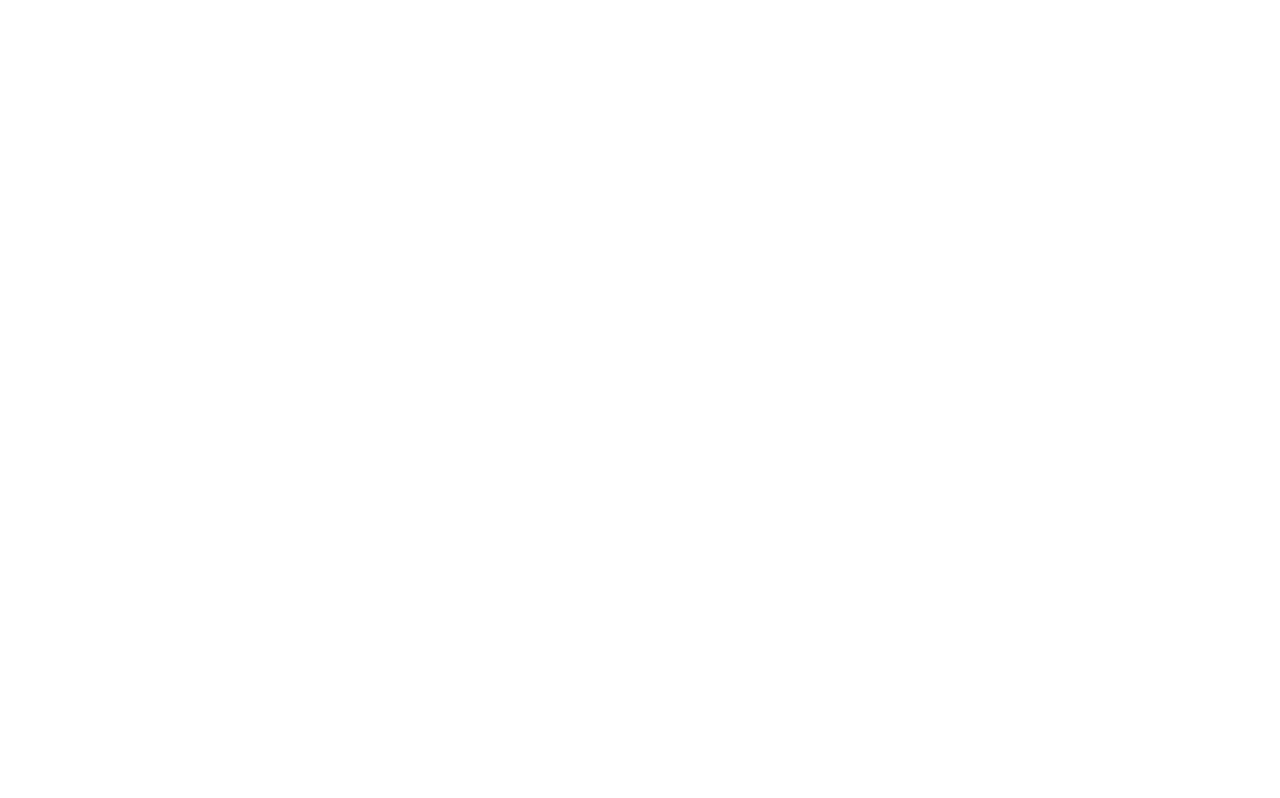
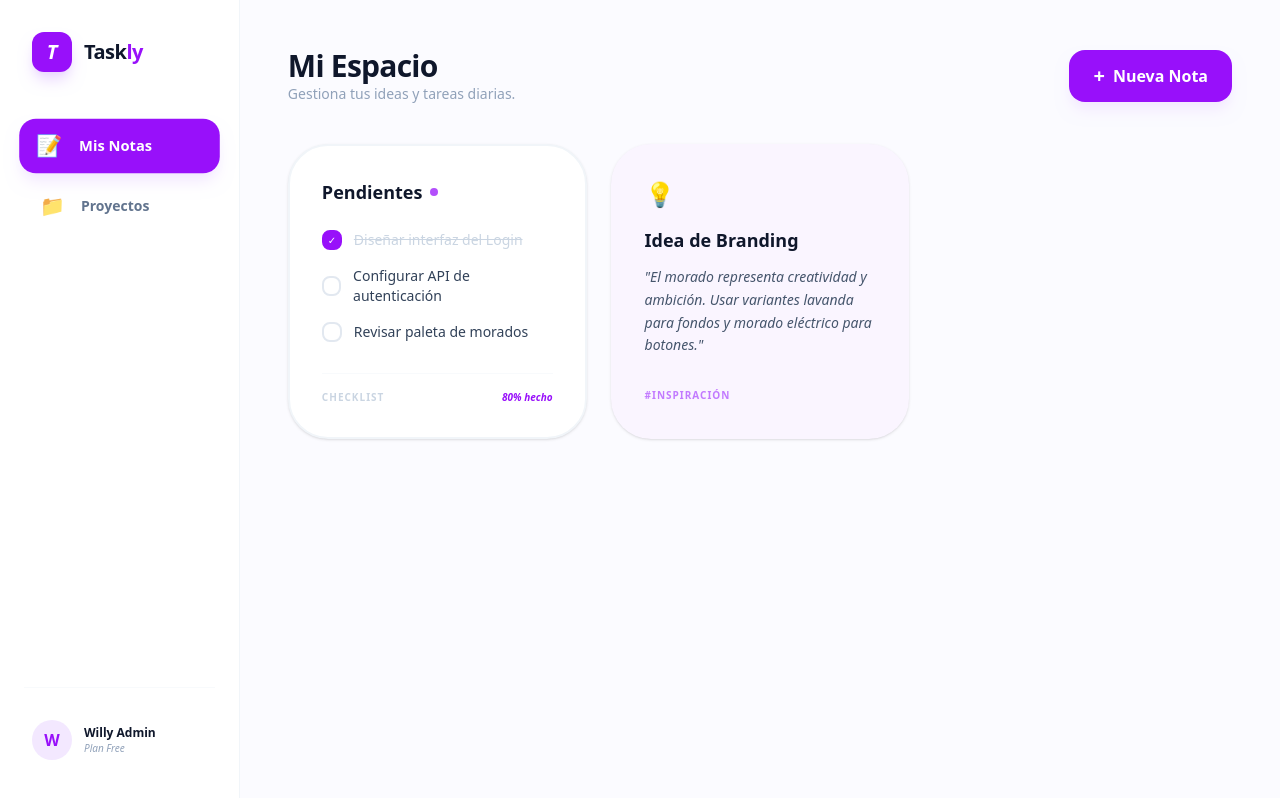
Before and after one commit to BALT9/frontend-task-react, a React (Vite) app: page /dashboard in a window 1280 px wide. Before the commit this address had no page. Built offline with nearby package versions, Linux system fonts and the light colour scheme.

Commit message:
Panel Dashboard

```diff
--- a/package.json
+++ b/package.json
@@ -12,6 +12,7 @@
   "dependencies": {
     "react": "^19.2.4",
     "react-dom": "^19.2.4",
+    "react-hook-form": "^7.72.0",
     "react-router-dom": "^7.13.2"
   },
   "devDependencies": {
--- a/src/App.jsx
+++ b/src/App.jsx
@@ -2,6 +2,7 @@
 
 import Home from './views/Home'
 import Login from './views/Login'
+import Dashboard from './views/Dashboard'
 // import './App.css'
 
 function App() {
@@ -11,6 +12,7 @@
       <Routes >
         <Route path='/' element={<Home />} />
         <Route path='/login' element={<Login />} />
+        <Route path='/dashboard' element={<Dashboard />} />
       </Routes>
     </>
   )
--- /dev/null
+++ b/src/Components/Dashboard/Sidebar.jsx
@@ -0,0 +1,30 @@
+import SidebarItem from './SidebarItem';
+
+export default function Sidebar({ activeTab, setActiveTab }) {
+  return (
+    <aside className="w-20 lg:w-64 bg-white border-r border-slate-100 flex flex-col items-center lg:items-start py-8 px-4 lg:px-6 sticky top-0 h-screen transition-all">
+      <div className="flex items-center gap-3 mb-12 px-2">
+        <div className="w-10 h-10 bg-purple-600 rounded-xl flex items-center justify-center shadow-lg shadow-purple-200">
+          <span className="text-white font-black text-xl italic">T</span>
+        </div>
+        <h1 className="text-xl font-black tracking-tight hidden lg:block">Task<span className="text-purple-600">ly</span></h1>
+      </div>
+
+      <nav className="flex-grow w-full space-y-2">
+        <SidebarItem icon="📝" label="Mis Notas" active={activeTab === 'notas'} onClick={() => setActiveTab('notas')} />
+        {/* <SidebarItem icon="📅" label="Calendario" active={activeTab === 'cal'} onClick={() => setActiveTab('cal')} /> */}
+        <SidebarItem icon="📁" label="Proyectos" active={activeTab === 'pro'} onClick={() => setActiveTab('pro')} />
+      </nav>
+
+      <div className="mt-auto pt-6 border-t border-slate-50 w-full">
+        <div className="flex items-center gap-3 p-2 rounded-2xl hover:bg-slate-50 transition-colors cursor-pointer">
+          <div className="w-10 h-10 rounded-full bg-purple-100 flex items-center justify-center font-bold text-purple-600 shrink-0">W</div>
+          <div className="hidden lg:block overflow-hidden">
+            <p className="text-xs font-bold truncate">Willy Admin</p>
+            <p className="text-[10px] text-slate-400 font-medium italic">Plan Free</p>
+          </div>
+        </div>
+      </div>
+    </aside>
+  );
+}
--- /dev/null
+++ b/src/Components/Dashboard/SidebarItem.jsx
@@ -0,0 +1,17 @@
+export default function SidebarItem({ icon, label, active, onClick }) {
+  return (
+    <div
+      onClick={onClick}
+      className={`flex items-center gap-4 px-4 py-3 rounded-2xl cursor-pointer transition-all duration-300 group ${
+        active
+        ? 'bg-purple-600 text-white shadow-lg shadow-purple-100 scale-105'
+        : 'text-slate-400 hover:bg-purple-50 hover:text-purple-600'
+      }`}
+    >
+      <span className="text-xl">{icon}</span>
+      <span className={`font-bold text-sm hidden lg:block ${active ? 'text-white' : 'text-slate-500'}`}>
+        {label}
+      </span>
+    </div>
+  );
+}
--- /dev/null
+++ b/src/Components/Dashboard/section/NotasSection.jsx
@@ -0,0 +1,42 @@
+export default function NotasSection({ tasks, toggleTask }) {
+    return (
+        <div className="max-w-5xl mx-auto grid grid-cols-1 md:grid-cols-2 lg:grid-cols-3 gap-6">
+
+            {/* Nota 1: Checklist Interactiva */}
+            <div className="bg-white border-2 border-slate-100 rounded-[2.5rem] p-8 shadow-sm hover:border-purple-200 transition-all flex flex-col">
+                <h3 className="font-bold text-lg mb-6 flex items-center gap-2">
+                    Pendientes <span className="w-2 h-2 rounded-full bg-purple-600 animate-pulse"></span>
+                </h3>
+                <ul className="space-y-4 flex-grow">
+                    {tasks.map(task => (
+                        <li key={task.id} className="flex items-center gap-3 group cursor-pointer" onClick={() => toggleTask(task.id)}>
+                            <div className={`w-5 h-5 rounded-lg border-2 flex items-center justify-center transition-all ${task.completed ? 'bg-purple-600 border-purple-600' : 'border-slate-200 group-hover:border-purple-400'}`}>
+                                {task.completed && <span className="text-white text-[10px]">✓</span>}
+                            </div>
+                            <span className={`text-sm font-medium ${task.completed ? 'text-slate-300 line-through' : 'text-slate-700'}`}>
+                                {task.text}
+                            </span>
+                        </li>
+                    ))}
+                </ul>
+                <div className="mt-6 pt-4 border-t border-slate-50 flex justify-between items-center">
+                    <span className="text-[10px] font-black text-slate-300 uppercase tracking-widest">Checklist</span>
+                    <span className="text-[10px] font-bold text-purple-600 italic">80% hecho</span>
+                </div>
+            </div>
+
+            {/* Nota 2: Idea de Branding */}
+            <div className="bg-purple-50 border-2 border-transparent rounded-[2.5rem] p-8 shadow-sm hover:border-purple-200 transition-all flex flex-col group">
+                <div className="mb-4 text-2xl group-hover:rotate-12 transition-transform inline-block">💡</div>
+                <h3 className="font-bold text-lg mb-3">Idea de Branding</h3>
+                <p className="text-slate-600 text-sm leading-relaxed mb-6 italic">
+                    "El morado representa creatividad y ambición. Usar variantes lavanda para fondos y morado eléctrico para botones."
+                </p>
+                <div className="mt-auto">
+                    <span className="text-[10px] font-black text-purple-400 uppercase tracking-widest">#Inspiración</span>
+                </div>
+            </div>
+
+        </div>
+    );
+}
--- /dev/null
+++ b/src/Components/Dashboard/section/ProyectosSection.jsx
@@ -0,0 +1,3 @@
+export default function ProyectosSection() {
+    return <div className="text-center text-purple-600 font-bold">Aquí van los proyectos</div>;
+}
--- a/src/Components/Login/ComponenteLogin.jsx
+++ b/src/Components/Login/ComponenteLogin.jsx
@@ -1,19 +1,27 @@
-import { Link } from "react-router-dom"
+import { Link } from "react-router-dom";
+import { useForm } from "react-hook-form";
 
 export default function ComponentLogin() {
+
+    const { register, handleSubmit } = useForm();
+
+    const onSubmit = (data) => {
+        console.log(data); // 👈 aquí se envían los datos
+    };
+
     return (
         <div className="min-h-screen flex items-center justify-center bg-white">
-            {/* Círculo decorativo de fondo muy sutil */}
+            {/* Fondo */}
             <div className="absolute top-0 left-0 w-full h-full overflow-hidden -z-10">
                 <div className="absolute top-[10%] left-[10%] w-64 h-64 bg-purple-50 rounded-full blur-3xl opacity-60"></div>
             </div>
 
             <div className="bg-white border border-gray-100 shadow-2xl shadow-purple-100/50 rounded-3xl p-10 w-full max-w-md">
 
-                {/* Header del Login */}
+                {/* Header */}
                 <div className="text-center mb-10">
                     <div className="inline-block p-3 bg-purple-50 rounded-2xl mb-4">
-                        <Link to='/' >
+                        <Link to='/'>
                             <h1 className="text-2xl font-black tracking-tighter text-purple-700">
                                 Logo<span className="text-gray-900">.</span>
                             </h1>
@@ -25,7 +33,9 @@
                     <p className="text-gray-500 mt-2">Gestiona tus tareas con eficiencia</p>
                 </div>
 
-                <form>
+                <form onSubmit={handleSubmit(onSubmit)}>
+
+                    {/* Email */}
                     <div className="mb-5">
                         <label className="block text-sm font-semibold text-gray-700 mb-2 ml-1">
                             Correo electrónico
@@ -33,10 +43,12 @@
                         <input
                             type="email"
                             placeholder="nombre@ejemplo.com"
+                            {...register("email")}
                             className="w-full px-4 py-3 bg-gray-50 border border-gray-200 rounded-xl focus:outline-none focus:ring-2 focus:ring-purple-500/20 focus:border-purple-500 transition-all text-gray-800 placeholder:text-gray-400"
                         />
                     </div>
 
+                    {/* Password */}
                     <div className="mb-8">
                         <div className="flex justify-between items-center mb-2 ml-1">
                             <label className="text-sm font-semibold text-gray-700">
@@ -49,23 +61,19 @@
                         <input
                             type="password"
                             placeholder="••••••••"
+                            {...register("password")}
                             className="w-full px-4 py-3 bg-gray-50 border border-gray-200 rounded-xl focus:outline-none focus:ring-2 focus:ring-purple-500/20 focus:border-purple-500 transition-all text-gray-800 placeholder:text-gray-400"
                         />
                     </div>
 
+                    {/* Botón */}
                     <button
-                        type="button"
+                        type="submit"
                         className="w-full bg-purple-600 text-white py-4 rounded-xl font-bold shadow-lg shadow-purple-200 hover:bg-purple-700 hover:shadow-purple-300 transform transition-all active:scale-[0.98] cursor-pointer"
                     >
                         Ingresar a mi cuenta
                     </button>
                 </form>
-
-                {/* <div className="mt-8 text-center">
-                    <p className="text-sm text-gray-600">
-                        ¿No tienes cuenta? <a href="#" className="text-purple-600 font-bold hover:underline">Regístrate gratis</a>
-                    </p>
-                </div> */}
 
                 <p className="text-[10px] text-center text-gray-400 mt-10 uppercase tracking-widest">
                     © 2026 Codebalt
--- /dev/null
+++ b/src/views/Dashboard.jsx
@@ -0,0 +1,41 @@
+import { useState } from 'react';
+import Sidebar from '../Components/Dashboard/Sidebar';
+import NotasSection from '../Components/Dashboard/section/NotasSection';
+// import SidebarItem from '../Components/Dashboard/SidebarItem';
+// import CalendarioSection from './CalendarioSection';
+import ProyectosSection from '../Components/Dashboard/section/ProyectosSection';
+
+export default function Dashboard() {
+    const [activeTab, setActiveTab] = useState('notas');
+    const [tasks, setTasks] = useState([
+        { id: 1, text: "Diseñar interfaz del Login", completed: true, tag: "UI" },
+        { id: 2, text: "Configurar API de autenticación", completed: false, tag: "Dev" },
+        { id: 3, text: "Revisar paleta de morados", completed: false, tag: "Design" },
+    ]);
+
+    const toggleTask = (id) => {
+        setTasks(tasks.map(t => t.id === id ? { ...t, completed: !t.completed } : t));
+    };
+
+    return (
+        <div className="min-h-screen bg-[#FBFBFF] flex font-sans text-slate-900">
+            <Sidebar activeTab={activeTab} setActiveTab={setActiveTab} />
+
+            <main className="flex-grow p-6 md:p-12 overflow-y-auto">
+                <header className="max-w-5xl mx-auto mb-10 flex justify-between items-center">
+                    <div>
+                        <h2 className="text-3xl font-black text-slate-900 tracking-tight">Mi Espacio</h2>
+                        <p className="text-slate-400 text-sm font-medium">Gestiona tus ideas y tareas diarias.</p>
+                    </div>
+                    <button className="bg-purple-600 hover:bg-purple-700 text-white px-6 py-3 rounded-2xl font-bold shadow-lg shadow-purple-100 transition-all active:scale-95 flex items-center gap-2">
+                        <span className="text-xl">+</span> <span className="hidden sm:inline">Nueva Nota</span>
+                    </button>
+                </header>
+
+                {activeTab === 'notas' && <NotasSection tasks={tasks} toggleTask={toggleTask} />}
+                {/* {activeTab === 'cal' && <CalendarioSection />} */}
+                {activeTab === 'pro' && <ProyectosSection />}
+            </main>
+        </div>
+    );
+}
```
Also changed, not shown: 1 other file (tests, documents, lock files or other folders).
